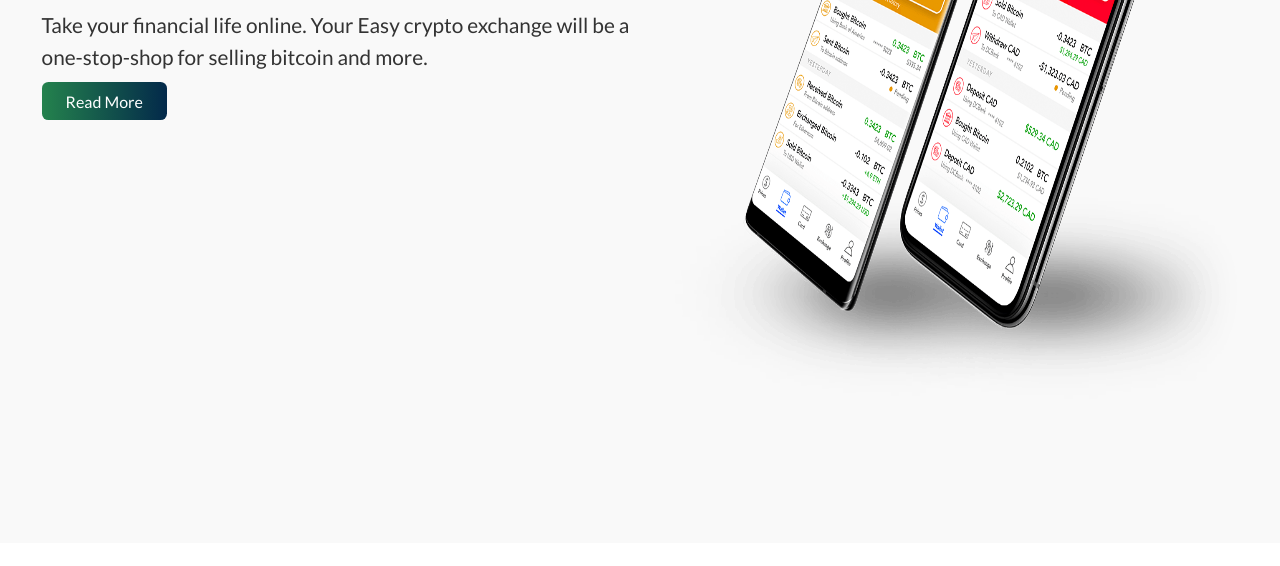
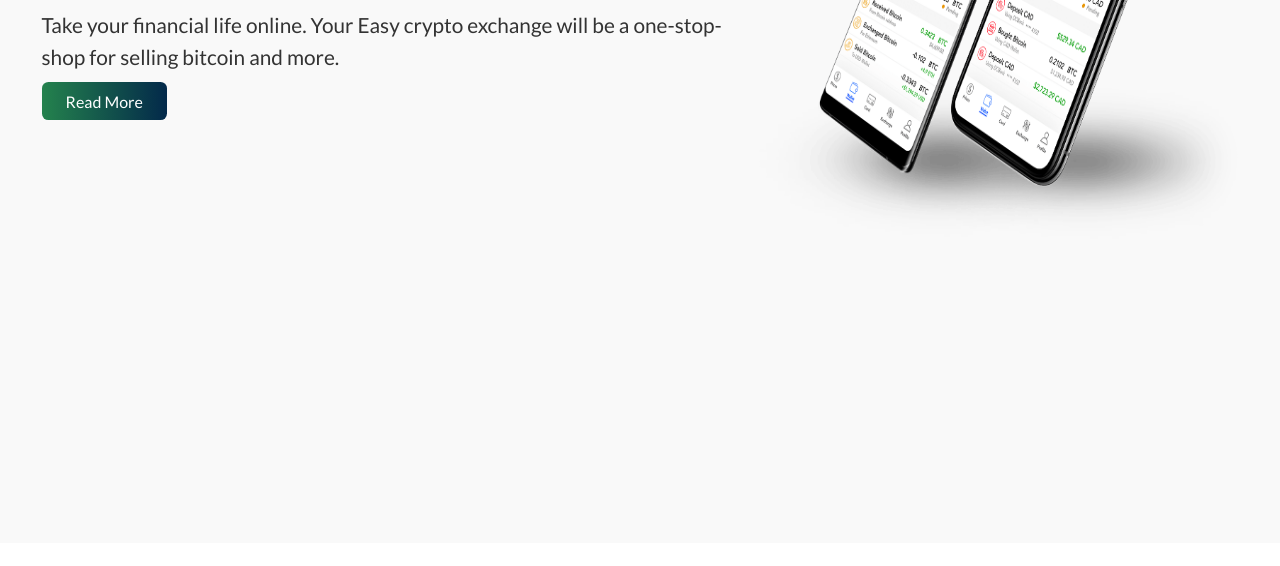
Before and after one commit to nathanielnosa/obxchange, a plain HTML site: page index.html in a window 1280 px wide. Shown: the part 249-815 px from the top of the page. Drawn offline with nearby package versions, Linux system fonts and the light colour scheme.

Commit message:
fist commit

```diff
--- a/assets/css/style.css
+++ b/assets/css/style.css
@@ -136,7 +136,6 @@ nav .nav-ul a:hover::before{
 .hero-section{
   width: 100%;
   background-color: var(--light-gray);
-  height: auto;
 }
 .hero{
   display: flex;
@@ -163,7 +162,7 @@ nav .nav-ul a:hover::before{
   height: 38rem;
 }
 .hero-img img{
-  height: 40rem;
+  height: 30rem;
   transform: translateY(-10rem);
 }
 
```
